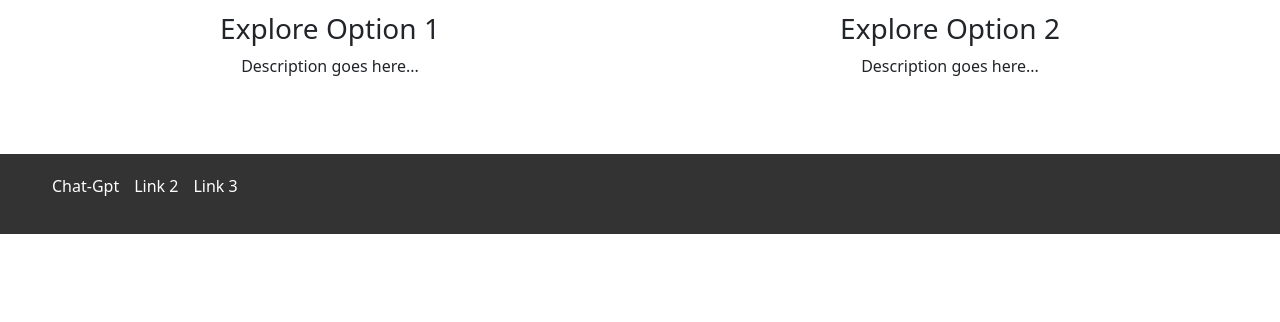
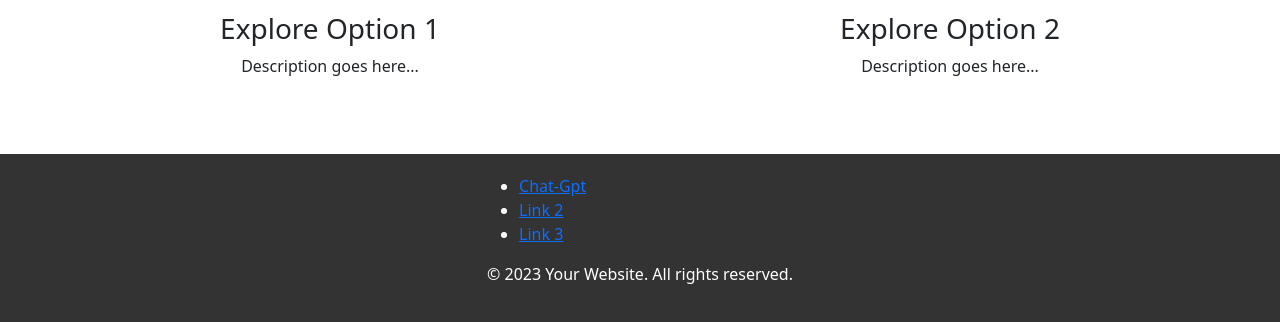
Before and after one commit to NaveenReddy-Can/Naveen-reddy, a plain HTML site: page programming/bash.html in a window 1280 px wide. Shown: the part 703-1025 px from the top of the page. Before the commit the page ends 937 px from the top, so only its background shows below. Drawn offline with nearby package versions, Linux system fonts and the light colour scheme; files that its build step writes are made by us from their sources; files whose address does not match are found by name.

Commit message:
"Refactored HTML and CSS files, removed unnecessary code, and updated links and images in various pages including index, devops, cloud, and database."

```diff
--- a/css/devops.css
+++ b/css/devops.css
@@ -1,24 +1,40 @@
 /* General styles */
 /* Your general styles go here */
-
 /* Header styles */
 header {
   display: flex;
-  justify-content: space-between;
-  align-items: center;
+  justify-content: center;
   padding: 20px;
   background-color: #333;
   color: #fff;
+  position: fixed;
+  width: 100%;
+  top: 0;
+  z-index: 1000;
+  /* Use a higher z-index to ensure the header appears above other elements */
 }
 
+
 .logo img {
-  width: 100px; /* Adjust the width as needed */
+  width: 100px;
+  /* Adjust the width as needed */
   height: auto;
+  position: fixed;
+  /* Use fixed positioning */
+  left: 0;
+  /* Align to the left edge of the screen */
+  top: 0;
+  /* Align to the top edge of the screen */
+  margin: 20px;
+  /* Optional margin for positioning */
 }
 
+
 nav ul {
+  position: fixed;
   list-style: none;
-  display: flex;
+  justify-content: center;
+  display: contents;
 }
 
 nav ul li {
@@ -50,7 +66,8 @@ nav ul li:hover .dropdown-content {
 }
 
 .active {
-  font-weight: bold; /* Highlight the active menu item */
+  font-weight: bold;
+  /* Highlight the active menu item */
 }
 
 .user-options a {
@@ -58,24 +75,30 @@ nav ul li:hover .dropdown-content {
   text-decoration: none;
   margin-left: 20px;
 }
+
 .icon-list {
   display: flex;
-  justify-content: space-around; /* Adjust as needed */
+  justify-content: space-around;
+  /* Adjust as needed */
   align-items: end;
 }
 
 .icon-list a {
-  margin: 0 10px; /* Adjust as needed */
-  transition: transform 0.3s ease-in-out; /* Transition effect */
+  margin: 0 10px;
+  /* Adjust as needed */
+  transition: transform 0.3s ease-in-out;
+  /* Transition effect */
 }
 
 .icon-list a:hover {
-  transform: scale(1.1); /* Enlarge on hover */
+  transform: scale(1.1);
+  /* Enlarge on hover */
 }
 
 .icon-list img {
-  width: 50px; /* Adjust icon size as needed */
-  height: auto;
+  width: 50px;
+  /* Adjust icon size as needed */
+  height: auto
 }
 /* Main content styles */
 
@@ -174,7 +197,14 @@ nav ul li:hover .dropdown-content {
   height: auto;
   margin-bottom: 15px;
 }
-
+footer {
+  background-color: #333;
+  color: #fff;
+  padding: 20px;
+  display: flex;
+  flex-direction: column;
+  align-items: center;
+}
 /* Media Queries */
 /* Add media queries for different screen sizes */
 /* Previous CSS styles remain the same */
@@ -301,38 +331,6 @@ nav ul li:hover .dropdown-content {
 }
 
 
-/* Footer styles */
-footer {
-  background-color: #333;
-  color: #fff;
-  padding: 20px;
-  align-items: center;
-}
-
-.footer-content {
-
-  justify-content: space-between;
-
-}
-
-.footer-links ul {
-  list-style: none;
-  display: flex;
-}
-
-.footer-links ul li {
-  margin-right: 15px;
-}
-
-.footer-links ul li a {
-  color: #fff;
-  text-decoration: none;
-}
-
-.footer-bottom {
-  text-align: center;
-  margin-top: 20px;
-}
 
 
 
--- a/css/styles.css
+++ b/css/styles.css
@@ -375,33 +375,7 @@ footer {
     align-items: center;
 }
 
-.footer-content {
-    display: flex;
-    justify-content: space-between;
-    width: 100%;
-}
 
-.footer-links ul {
-    list-style: none;
-    display: flex;
-}
-
-.footer-links ul li {
-    margin-right: 15px;
-}
-
-.footer-links ul li a {
-    color: #fff;
-    text-decoration: none;
-}
-
-.footer-bottom {
-    text-align: center;
-      position: absolute;
-      top: 50%;
-      left: 50%;
-      transform: translate(-50%, -50%);
-}
 
 
 
```
Also changed, not shown: devops.html (+2 -1 lines).
